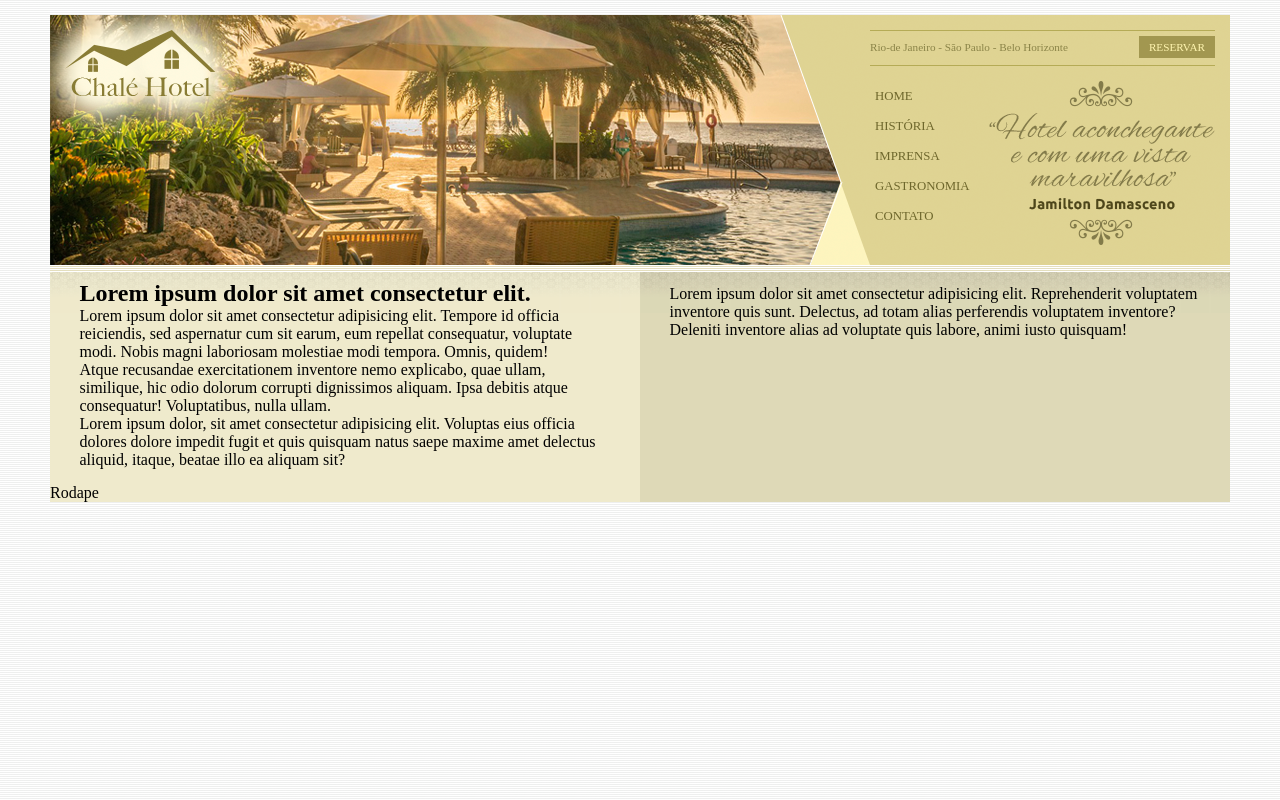
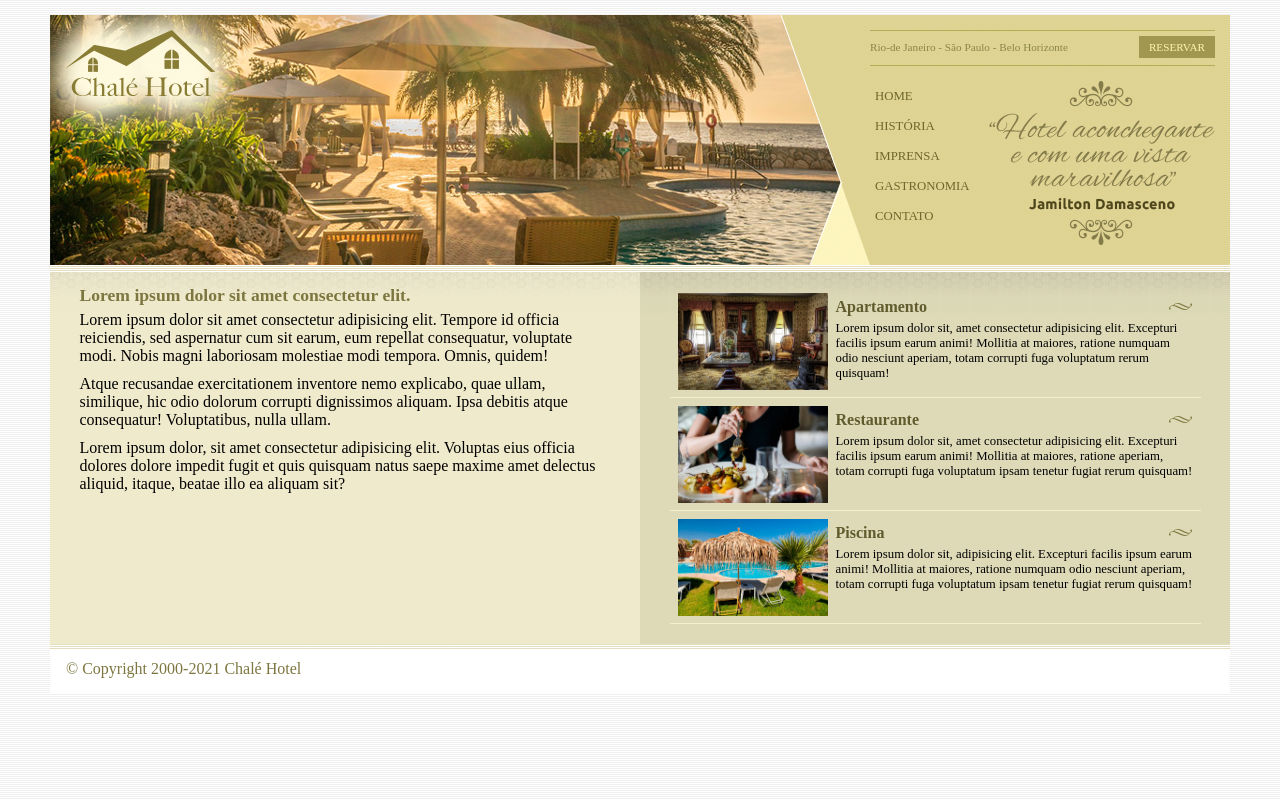
Before and after one commit to mauromelo1/projeto5-chale-hotel, a plain HTML site: page index.html in a window 1280 px wide. Drawn offline with Linux system fonts and the light colour scheme.

Commit message:
Conteudo lateral e rodape

```diff
--- a/css/estilo.css
+++ b/css/estilo.css
@@ -145,4 +145,50 @@ ul#navegacao a:hover {
 
 #rodape {
     clear: both;
+    padding: 16px;
+    background: #fff url(../imagens/bg-rodape.png) repeat-x top;
+    color: #7d7640;
 }
+
+/* Fomatacoes de textos */
+
+h2 {
+    color: #7d7640;
+    font-size: 1.1em;
+    padding: 5px 0;
+}
+
+p {
+    font-size: 1em;
+    margin-bottom: 10px;
+}
+
+/* Formatacoes da area lateral */
+
+#beneficios li {
+    padding: 8px;
+    border-bottom: 1px solid #f3efcb;
+    height: 6em;
+}
+
+#beneficios li a img {
+    float: left;
+    margin-right: 8px;
+}
+
+#beneficios li a p {
+    color: #000;
+    font-size: 0.8em;
+}
+
+#beneficios li a h3 {
+    font-size: 1em;
+    color: #615b2d;
+    padding: 5px 0;
+    background: url(../imagens/ornamento.png) no-repeat center right;
+}
+
+#beneficios li:hover {
+    background: #f6f3d6;
+    cursor: pointer;
+}
--- a/index.html
+++ b/index.html
@@ -69,18 +69,56 @@
 
          <div id="area-lateral"> <!-- inicio area-lateral -->
             <div class="conteudo">
-                <p>
-                   Lorem ipsum dolor sit amet consectetur adipisicing elit.
-                   Reprehenderit voluptatem inventore quis sunt.
-                   Delectus, ad totam alias perferendis voluptatem inventore?
-                   Deleniti inventore alias ad voluptate quis labore, animi iusto quisquam!
-                </p>
+
+                <ul id="beneficios">
+                    <li>
+                        <a href="">
+                            <img src="imagens/apartamento.jpg"
+                             width="150" alt="Apartamento">
+                             <h3>Apartamento</h3>
+                             <p>
+                                 Lorem ipsum dolor sit, amet consectetur adipisicing elit.
+                                 Excepturi facilis ipsum earum animi! Mollitia at maiores,
+                                 ratione numquam odio nesciunt aperiam, totam corrupti fuga
+                                 voluptatum rerum quisquam!
+                             </p>
+                        </a>
+                    </li>
+
+                    <li>
+                        <a href="">
+                            <img src="imagens/restaurante.jpg"
+                             width="150" alt="Restaurante">
+                             <h3>Restaurante</h3>
+                             <p>
+                                 Lorem ipsum dolor sit, amet consectetur adipisicing elit.
+                                 Excepturi facilis ipsum earum animi! Mollitia at maiores,
+                                 ratione  aperiam, totam corrupti fuga
+                                 voluptatum ipsam tenetur fugiat rerum quisquam!
+                             </p>
+                        </a>
+                    </li>
+
+                    <li>
+                        <a href="">
+                            <img src="imagens/piscina.jpg"
+                             width="150" alt="Piscina">
+                             <h3>Piscina</h3>
+                             <p>
+                                 Lorem ipsum dolor sit, adipisicing elit.
+                                 Excepturi facilis ipsum earum animi! Mollitia at maiores,
+                                 ratione numquam odio nesciunt aperiam, totam corrupti fuga
+                                 voluptatum ipsam tenetur fugiat rerum quisquam!
+                             </p>
+                        </a>
+                    </li>
+                </ul>
             </div>
          </div> <!-- fim area-lateral -->
 
          <div id="rodape"> <!-- inicio do rodape -->
             <div>
-                Rodape
+                <span>&copy; Copyright 2000-2021 Chalé Hotel</span>
             </div>
          </div> <!-- fim do rodape -->
 
```
